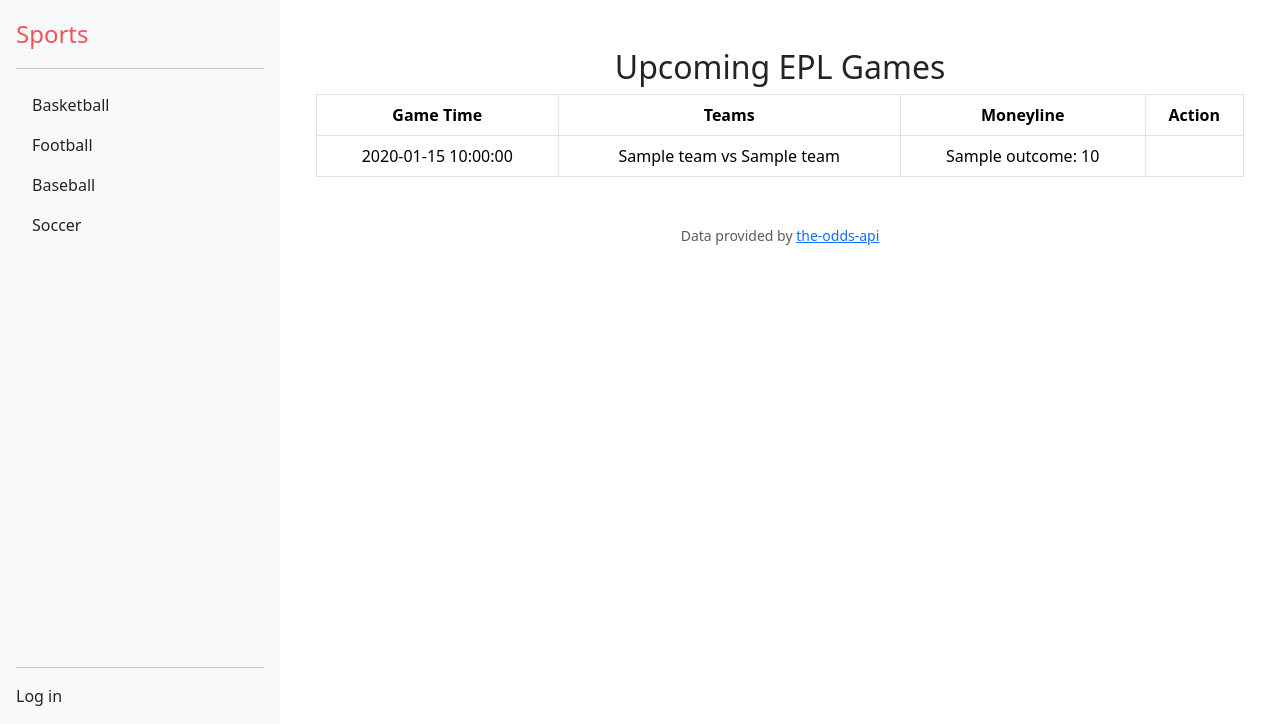
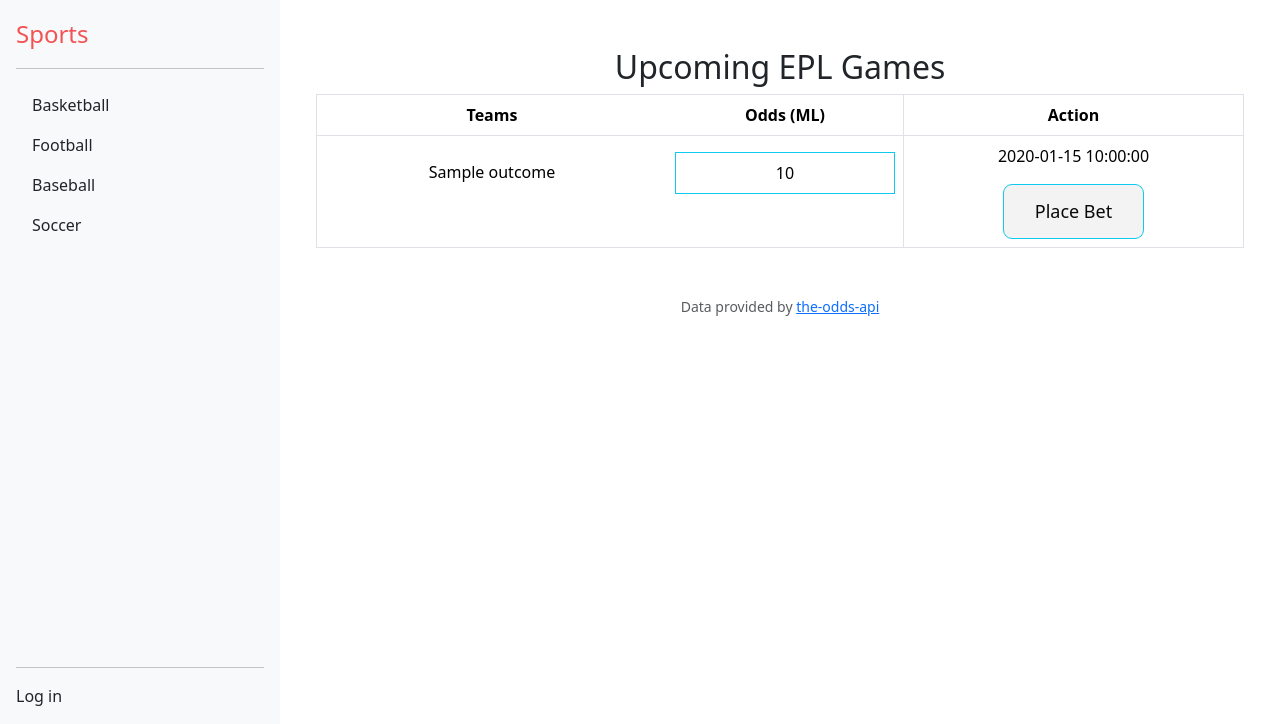
Before and after one commit to bowenslingluff/Hoo-You-Got, a Flask app: template templates/soccer.html in a window 1280 px wide. Shown: the part 76-800 px from the top of the page. Run offline with Flask 3, Linux system fonts and the light colour scheme; the template is opened without the code that fills it: most values are stand-ins (such as "Sample title", 1, 10 or a date in 2020).

Commit message:
updated html for each sport

```diff
--- a/app.py
+++ b/app.py
@@ -104,10 +104,27 @@ def soccer():
 def bet():
     game_id = request.args.get("game_id")
     sport = request.args.get("sport")
+    if game_id is None or sport is None or game_id == "" or sport == "":
+        flash("No game id provided")
+        return redirect(url_for("index"))
+    user_id = session.get("user_id")
+
+    cash = query_db("SELECT cash FROM users WHERE id = ?", (user_id,), one=True)
+    cash = float(cash["cash"])
+
     if request.method == "POST":
-        user_id = session.get("user_id")
         amount = float(request.form.get("bet_amount"))
         outcome = request.form.get("bet_outcome")
+
+        if 1 > amount:
+            flash("Must Bet $1. Please try again.")
+            return redirect(url_for("bet", game_id=game_id, sport=sport))
+        elif amount > cash or not amount:
+            flash("Balance too low. Please try again.")
+            return redirect(url_for("bet", game_id=game_id, sport=sport))
+        elif not outcome:
+            flash("Must choose an outcome.")
+            return redirect(url_for("bet", game_id=game_id, sport=sport))
 
         # Store bet in the database
         execute("INSERT INTO bets (user_id, game_id, outcome, amount) VALUES (?, ?, ?, ?)",
@@ -125,7 +142,7 @@ def bet():
             flash("Failure to get game details")
             return redirect(url_for("baseball"))
 
-        return render_template("bet.html", game=game)
+        return render_template("bet.html", game=game, cash=cash)
 
 @app.route("/register", methods=["GET", "POST"])
 def register():
--- a/templates/baseball.html
+++ b/templates/baseball.html
@@ -36,7 +36,7 @@
                             {% endif %}
                         </div>
                         <form action="/baseball" method="POST">
-                          <input type="hidden" name="game_id" value="{{ game.id }}">
+                          <input type="hidden" name="game_id" value="{{ game.game_id }}">
                           <input type="hidden" name="sport" value="baseball_mlb">
                             <button type="submit" class="place-bet border border-info">Place Bet</button>
                         </form>
--- a/templates/soccer.html
+++ b/templates/soccer.html
@@ -11,24 +11,35 @@
         <table class="table table-bordered">
             <thead>
                 <tr>
-                    <th>Game Time</th>
-                    <th>Teams</th>
-                    <th>Moneyline</th>
-                    <th>Action</th>
+                    <th class="no-right-border">Teams</th>
+                    <th class="no-left-border">Odds (ML)</th>
+                    <th class="bet-column">Action</th>
                 </tr>
             </thead>
             <tbody>
                 {% for game in games %}
                 <tr>
-                    <td>{{ game.commence_time }}</td>
-                    <td>{{ game.teams[0] }} vs {{ game.teams[1] }}</td>
-                    <td>
+                    <td class="no-right-border">
                         {% for outcome in game.moneyline %}
-                            {{ outcome.name }}: {{ outcome.price }}<br>
+                            <p class="my-2 py-2">{{ outcome.name }}</p>
+                        {% endfor %}</td>
+                    <td class="no-left-border">
+                        {% for outcome in game.moneyline %}
+                            <p class="my-2 py-2 border border-info">{{ outcome.price }}</p>
                         {% endfor %}
                     </td>
                     <td>
-{#                        <a href="{{ url_for('place_bet', game_id=loop.index0) }}" class="btn btn-primary">Place Bet</a>#}
+                        <div class="mx-0 px-2 mb-3">
+                            <span class="d-inline-block">{{ game.commence_time }}</span>
+                            {% if game.live %}
+                                <p class="text-danger ml-2 mb-0 d-inline-block">[LIVE]</p>
+                            {% endif %}
+                        </div>
+                        <form action="/soccer" method="POST">
+                          <input type="hidden" name="game_id" value="{{ game.game_id }}">
+                          <input type="hidden" name="sport" value="soccer_epl">
+                            <button type="submit" class="place-bet border border-info">Place Bet</button>
+                        </form>
                     </td>
                 </tr>
                 {% endfor %}
```
Also changed, not shown: templates/basketball.html (+21 -10 lines), templates/bet.html (+5 -6 lines), templates/football.html (+20 -9 lines). Lines whose indentation alone changed are shown as unchanged.
